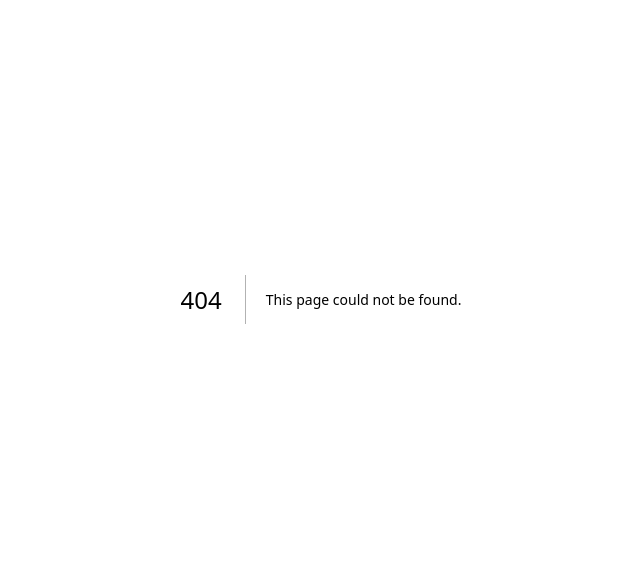
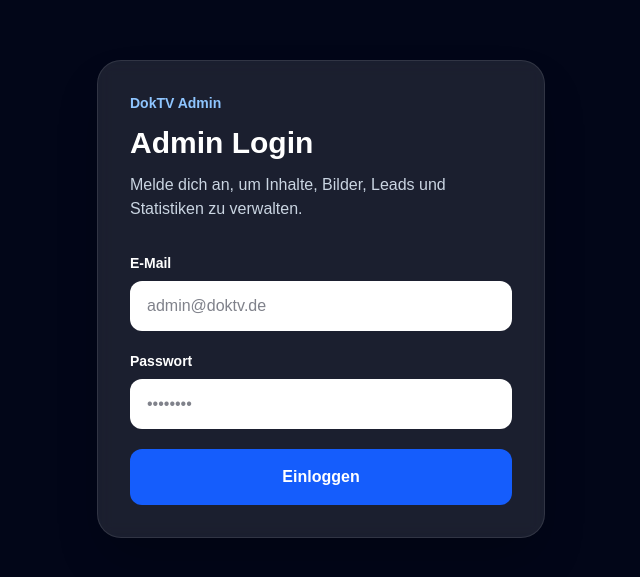
Before and after one commit to salihdurak58-glitch/doktv-website, a Next.js app: page /admin/login in a window 1280 px wide. Before the commit this address had no page. Shown: the part 101-678 px from the top of the page, without its empty margins (319-959 px from the left). Built offline with nearby package versions, Linux system fonts and the light colour scheme.

Commit message:
Add admin dashboard step 1

```diff
--- /dev/null
+++ b/app/admin/dashboard/page.tsx
@@ -0,0 +1,124 @@
+"use client";
+
+import { useEffect, useState } from "react";
+import { supabase } from "@/lib/supabaseClient";
+import { useRouter } from "next/navigation";
+
+const cards = [
+  {
+    title: "Inhalte",
+    text: "Texte und Seiteninhalte später bearbeiten.",
+  },
+  {
+    title: "Bilder",
+    text: "Bilder hochladen und Medien verwalten.",
+  },
+  {
+    title: "Blog",
+    text: "SEO-Artikel erstellen und bearbeiten.",
+  },
+  {
+    title: "Leads",
+    text: "Kontaktanfragen und Kundenanfragen sehen.",
+  },
+  {
+    title: "Statistik",
+    text: "Besucherzahlen und Seitenaufrufe auswerten.",
+  },
+  {
+    title: "SEO",
+    text: "Titel, Beschreibungen und Keywords verwalten.",
+  },
+];
+
+export default function AdminDashboardPage() {
+  const router = useRouter();
+  const [email, setEmail] = useState<string | null>(null);
+  const [checking, setChecking] = useState(true);
+
+  useEffect(() => {
+    async function checkUser() {
+      const { data } = await supabase.auth.getUser();
+
+      if (!data.user) {
+        router.push("/admin/login");
+        return;
+      }
+
+      setEmail(data.user.email ?? null);
+      setChecking(false);
+    }
+
+    checkUser();
+  }, [router]);
+
+  async function handleLogout() {
+    await supabase.auth.signOut();
+    router.push("/admin/login");
+  }
+
+  if (checking) {
+    return (
+      <main className="flex min-h-screen items-center justify-center bg-slate-950 text-white">
+        <p>Dashboard wird geladen...</p>
+      </main>
+    );
+  }
+
+  return (
+    <main className="min-h-screen bg-slate-100 text-slate-950">
+      <header className="border-b border-slate-200 bg-white">
+        <div className="mx-auto flex max-w-7xl items-center justify-between px-6 py-5">
+          <div>
+            <p className="text-sm font-semibold text-blue-600">DokTV Admin</p>
+            <h1 className="text-2xl font-black">Dashboard</h1>
+          </div>
+
+          <div className="flex items-center gap-4">
+            <p className="hidden text-sm text-slate-500 sm:block">{email}</p>
+            <button
+              onClick={handleLogout}
+              className="rounded-xl bg-slate-950 px-5 py-3 text-sm font-bold text-white hover:bg-blue-600"
+            >
+              Logout
+            </button>
+          </div>
+        </div>
+      </header>
+
+      <section className="mx-auto max-w-7xl px-6 py-10">
+        <div className="rounded-3xl bg-slate-950 p-8 text-white">
+          <p className="text-sm font-semibold text-blue-300">
+            Willkommen zurück
+          </p>
+          <h2 className="mt-3 text-3xl font-black md:text-5xl">
+            Dein DokTV Kontrollzentrum
+          </h2>
+          <p className="mt-5 max-w-3xl leading-8 text-slate-300">
+            Hier verwaltest du später Inhalte, Bilder, Blogartikel,
+            Kontaktanfragen, SEO-Daten und Besucherstatistiken deiner Webseite.
+          </p>
+        </div>
+
+        <div className="mt-10 grid gap-6 md:grid-cols-2 lg:grid-cols-3">
+          {cards.map((card) => (
+            <div
+              key={card.title}
+              className="rounded-3xl border border-slate-200 bg-white p-7 shadow-sm"
+            >
+              <h3 className="text-xl font-black">{card.title}</h3>
+              <p className="mt-4 leading-7 text-slate-600">{card.text}</p>
+
+              <button
+                disabled
+                className="mt-6 rounded-xl bg-slate-200 px-5 py-3 text-sm font-bold text-slate-500"
+              >
+                Kommt in Step 2
+              </button>
+            </div>
+          ))}
+        </div>
+      </section>
+    </main>
+  );
+}
--- /dev/null
+++ b/app/admin/login/page.tsx
@@ -0,0 +1,92 @@
+"use client";
+
+import { useState } from "react";
+import { supabase } from "@/lib/supabaseClient";
+import { useRouter } from "next/navigation";
+
+export default function AdminLoginPage() {
+  const router = useRouter();
+
+  const [email, setEmail] = useState("");
+  const [password, setPassword] = useState("");
+  const [loading, setLoading] = useState(false);
+  const [errorText, setErrorText] = useState("");
+
+  async function handleLogin(e: React.FormEvent<HTMLFormElement>) {
+    e.preventDefault();
+    setLoading(true);
+    setErrorText("");
+
+    const { error } = await supabase.auth.signInWithPassword({
+      email,
+      password,
+    });
+
+    setLoading(false);
+
+    if (error) {
+      setErrorText("Login fehlgeschlagen. Prüfe E-Mail und Passwort.");
+      return;
+    }
+
+    router.push("/admin/dashboard");
+  }
+
+  return (
+    <main className="flex min-h-screen items-center justify-center bg-slate-950 px-6 text-white">
+      <div className="w-full max-w-md rounded-3xl border border-white/10 bg-white/10 p-8 shadow-2xl backdrop-blur">
+        <p className="mb-3 text-sm font-semibold text-blue-300">
+          DokTV Admin
+        </p>
+
+        <h1 className="text-3xl font-black">Admin Login</h1>
+
+        <p className="mt-3 text-slate-300">
+          Melde dich an, um Inhalte, Bilder, Leads und Statistiken zu verwalten.
+        </p>
+
+        <form onSubmit={handleLogin} className="mt-8 space-y-5">
+          <div>
+            <label className="mb-2 block text-sm font-semibold">E-Mail</label>
+            <input
+              type="email"
+              required
+              placeholder="admin@doktv.de"
+              value={email}
+              onChange={(e) => setEmail(e.target.value)}
+              className="w-full rounded-xl border border-white/10 bg-white px-4 py-3 text-slate-950 outline-none focus:ring-2 focus:ring-blue-500"
+            />
+          </div>
+
+          <div>
+            <label className="mb-2 block text-sm font-semibold">
+              Passwort
+            </label>
+            <input
+              type="password"
+              required
+              placeholder="••••••••"
+              value={password}
+              onChange={(e) => setPassword(e.target.value)}
+              className="w-full rounded-xl border border-white/10 bg-white px-4 py-3 text-slate-950 outline-none focus:ring-2 focus:ring-blue-500"
+            />
+          </div>
+
+          {errorText && (
+            <div className="rounded-xl bg-red-500/15 p-4 text-sm text-red-200">
+              {errorText}
+            </div>
+          )}
+
+          <button
+            type="submit"
+            disabled={loading}
+            className="w-full rounded-xl bg-blue-600 px-6 py-4 font-bold text-white transition hover:bg-blue-500 disabled:opacity-60"
+          >
+            {loading ? "Einloggen..." : "Einloggen"}
+          </button>
+        </form>
+      </div>
+    </main>
+  );
+}
--- /dev/null
+++ b/app/admin/page.tsx
@@ -0,0 +1,5 @@
+import { redirect } from "next/navigation";
+
+export default function AdminPage() {
+  redirect("/admin/login");
+}
--- /dev/null
+++ b/app/lib/supabaseClient.ts
@@ -0,0 +1,6 @@
+import { createClient } from "@supabase/supabase-js";
+
+const supabaseUrl = process.env.NEXT_PUBLIC_SUPABASE_URL!;
+const supabaseAnonKey = process.env.NEXT_PUBLIC_SUPABASE_ANON_KEY!;
+
+export const supabase = createClient(supabaseUrl, supabaseAnonKey);
```
